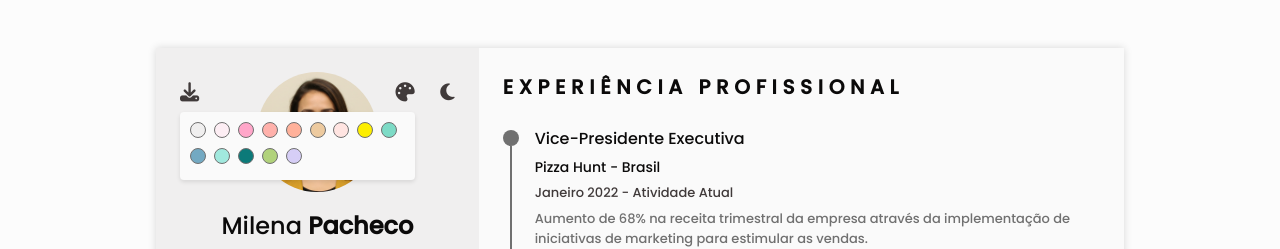
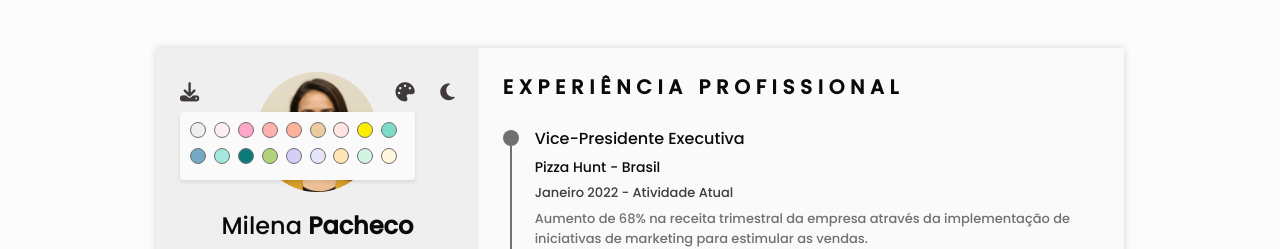
Before and after one commit to CurriculoClick/curriculos, a plain HTML site: page index.html in a window 1280 px wide. Both pictures are taken after a click on the icon 405 px from the left and 92 px from the top of the page. Shown: the top 249 px of the page. Drawn offline with nearby package versions, Linux system fonts and the light colour scheme.

Commit message:
Inclui novas cores: Brisa de Lavanda, Pêssego Neve, Menta Suave e Creme de Baunilha

```diff
--- a/index.html
+++ b/index.html
@@ -150,6 +150,10 @@
                             <span class="color-swatch" data-color="#0C7A79" style="background-color: #0C7A79" title="Verde Surfista"></span>
                             <span class="color-swatch" data-color="#B1D27B" style="background-color: #B1D27B" title="Verde Oliva Pálido"></span>
                             <span class="color-swatch" data-color="#D6CEF6" style="background-color: #D6CEF6" title="Lunático"></span>
+                            <span class="color-swatch" data-color="#E6E6FA" style="background-color: #E6E6FA" title="Brisa de Lavanda"></span>
+                            <span class="color-swatch" data-color="#FFE5B4" style="background-color: #FFE5B4" title="Pêssego Neve"></span>
+                            <span class="color-swatch" data-color="#D2F5E3" style="background-color: #D2F5E3" title="Menta Suave"></span>
+                            <span class="color-swatch" data-color="#FFF8DC" style="background-color: #FFF8DC" title="Creme de Baunilha"></span>
                         </div>
 
                         <!-- Botão para gerar e baixar o PDF. Disponível para desktop. -->
```
